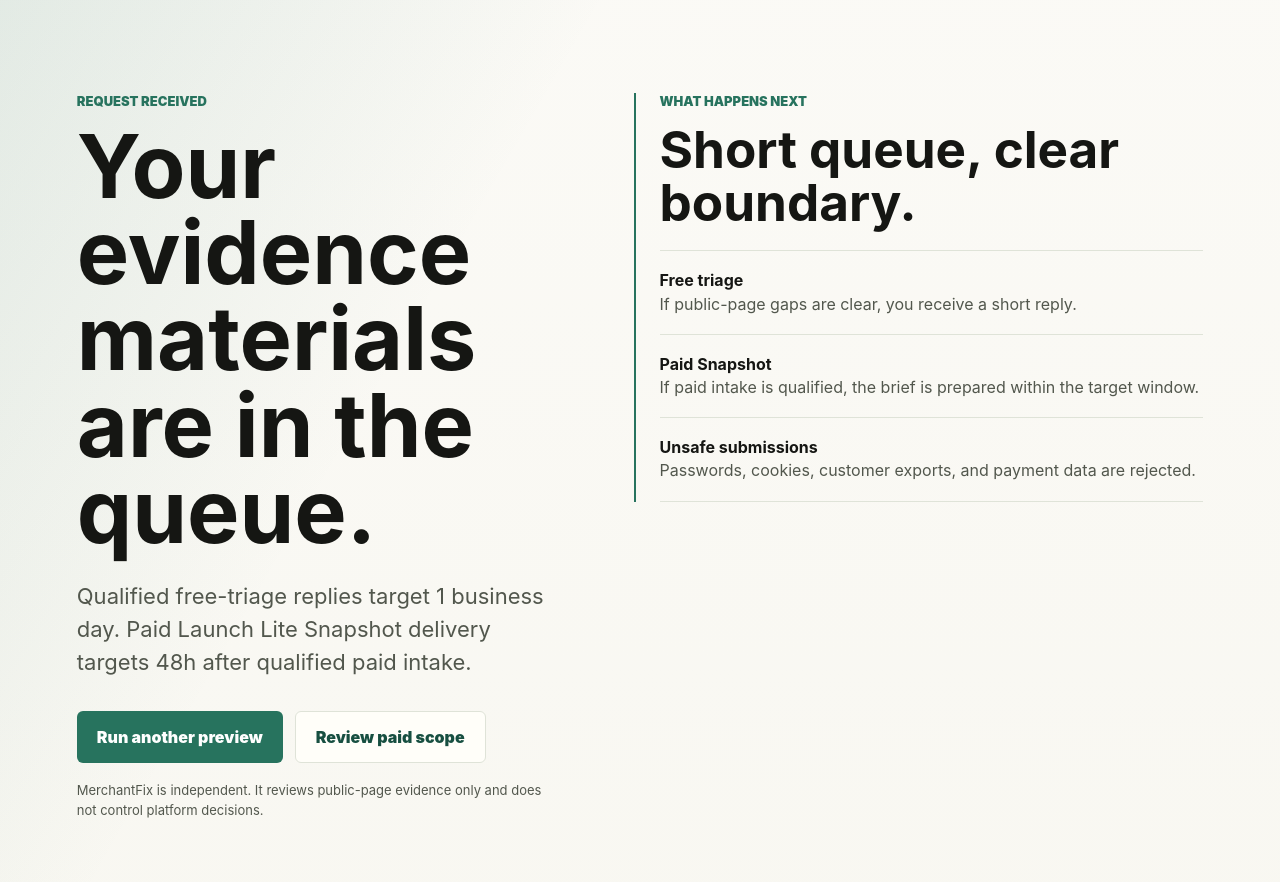
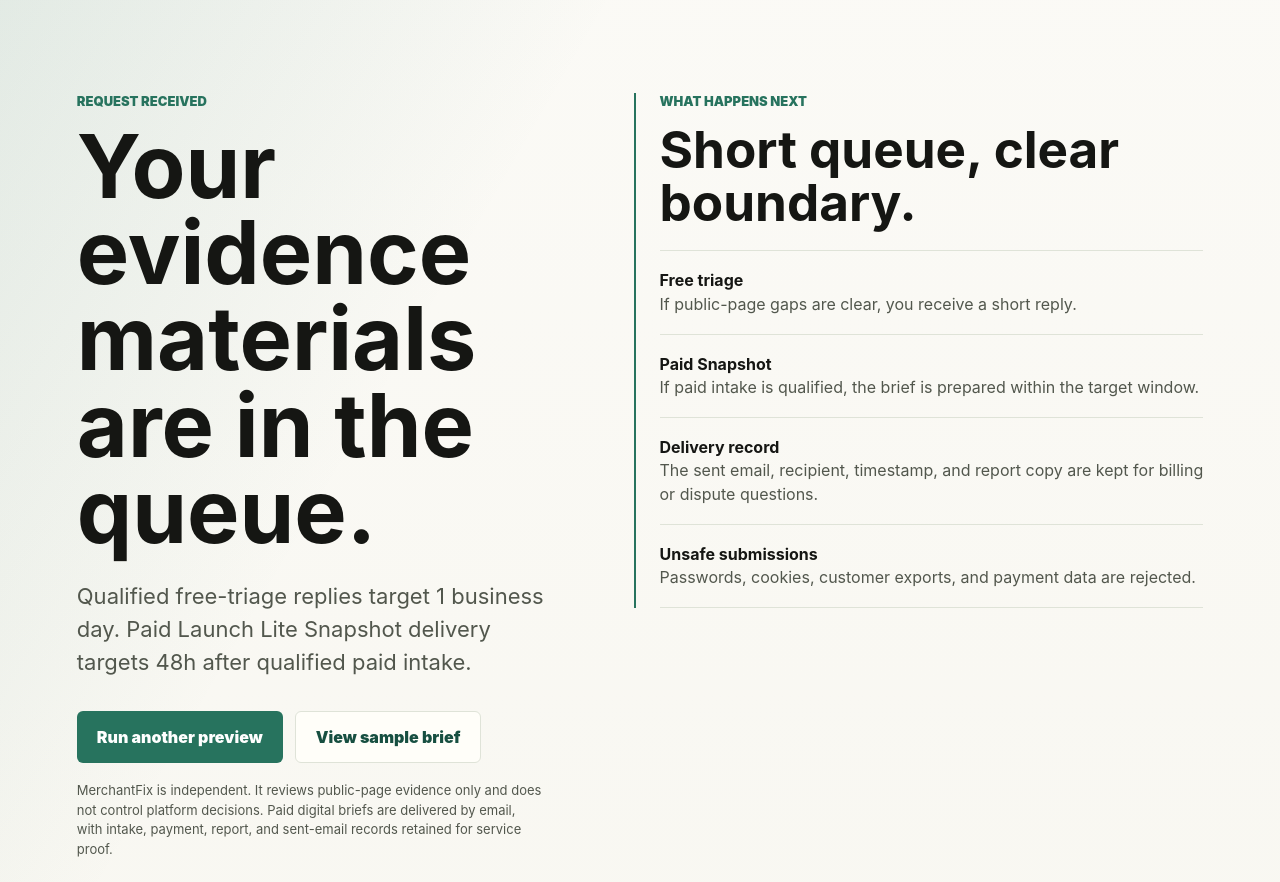
Before and after one commit to soup-rolls/merchantfix-free-check, a plain HTML site: page thank-you.html in a window 1280 px wide. Shown: the part 70-952 px from the top of the page. Drawn offline with Linux system fonts and the light colour scheme.

Commit message:
Update PayPal review materials: thank-you.html

```diff
--- a/thank-you.html
+++ b/thank-you.html
@@ -44,9 +44,9 @@
           <p class="lede">Qualified free-triage replies target 1 business day. Paid Launch Lite Snapshot delivery targets 48h after qualified paid intake.</p>
           <div class="actions">
             <a class="primary" href="./#instant-check">Run another preview</a>
-            <a class="secondary" href="checkout.html">Review paid scope</a>
+            <a class="secondary" href="sample-report.html">View sample brief</a>
           </div>
-          <p class="note">MerchantFix is independent. It reviews public-page evidence only and does not control platform decisions.</p>
+          <p class="note">MerchantFix is independent. It reviews public-page evidence only and does not control platform decisions. Paid digital briefs are delivered by email, with intake, payment, report, and sent-email records retained for service proof.</p>
         </div>
         <aside class="panel">
           <p class="eyebrow">What happens next</p>
@@ -54,6 +54,7 @@
           <ul class="stack">
             <li><strong>Free triage</strong><br />If public-page gaps are clear, you receive a short reply.</li>
             <li><strong>Paid Snapshot</strong><br />If paid intake is qualified, the brief is prepared within the target window.</li>
+            <li><strong>Delivery record</strong><br />The sent email, recipient, timestamp, and report copy are kept for billing or dispute questions.</li>
             <li><strong>Unsafe submissions</strong><br />Passwords, cookies, customer exports, and payment data are rejected.</li>
           </ul>
         </aside>
```
